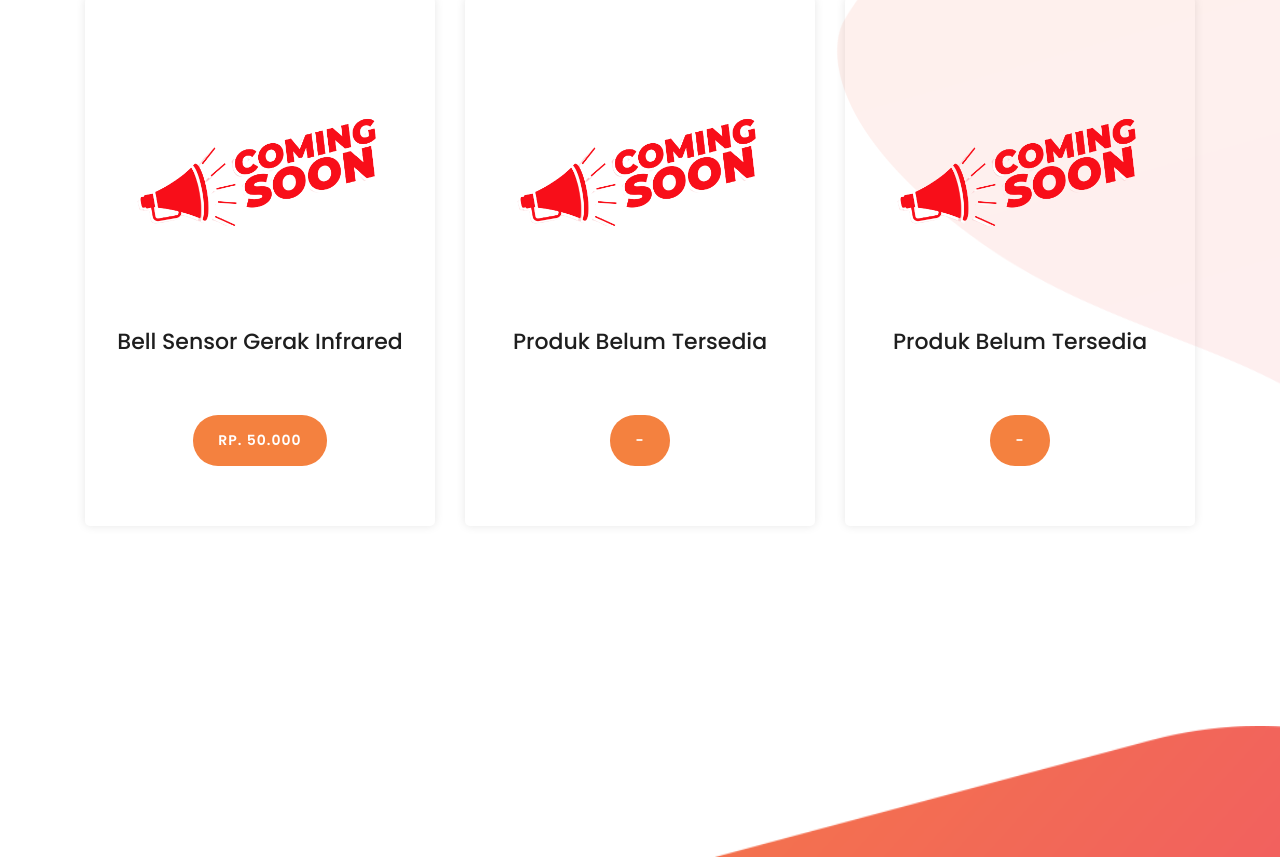
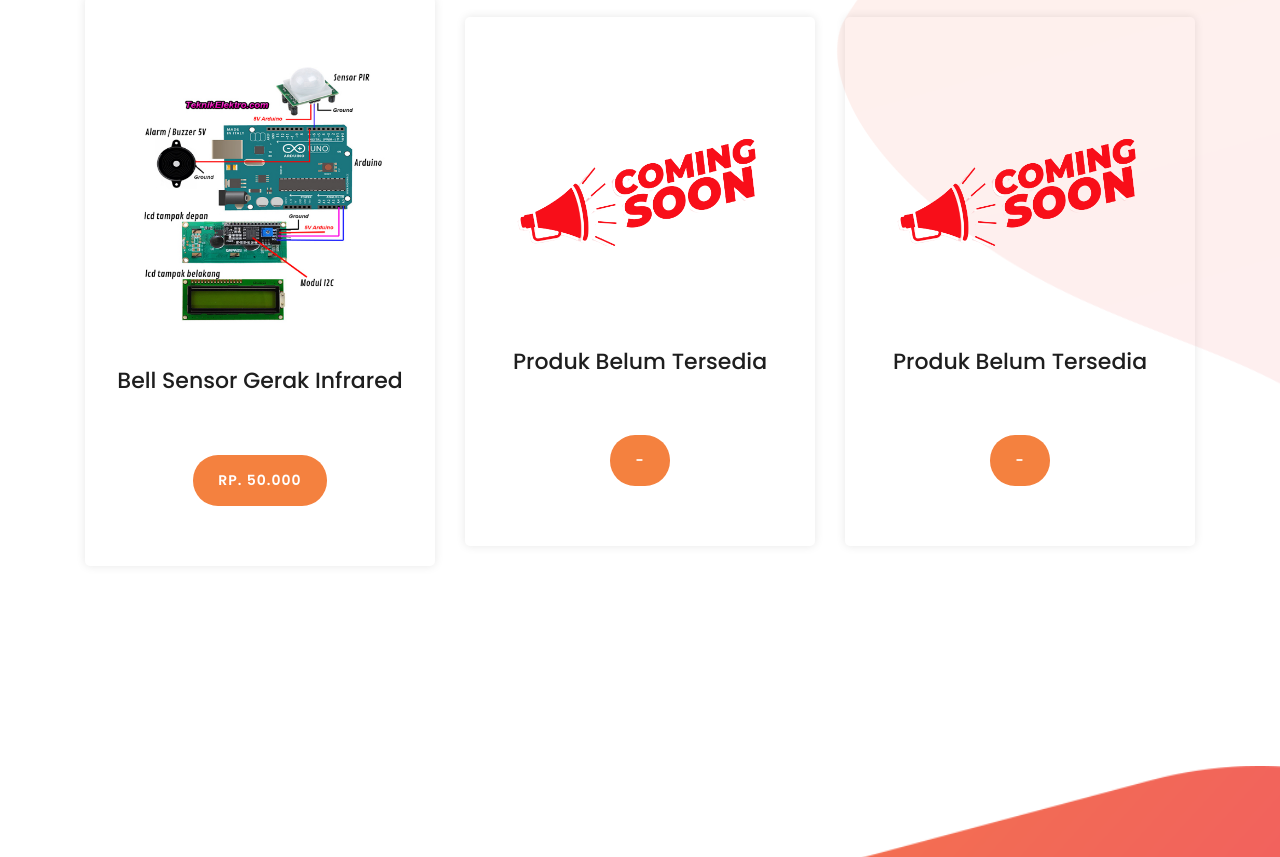
Before and after one commit to samxxyz/IOTKIT, a plain HTML site: page index.html in a window 1280 px wide. Shown: the part 2885-3742 px from the top of the page. Drawn offline with Linux system fonts and the light colour scheme.

Commit message:
Update index.html

```diff
--- a/index.html
+++ b/index.html
@@ -247,7 +247,7 @@ https://templatemo.com/tm-540-lava-landing-page
                     <div class="features-item">
                         <div class="features-icon">
 
-                            <img src="assets/images/pricing-icon-1.png" alt="">
+                            <img src="assets/images/-.png" alt="">
                             <h4>Bell Sensor Gerak Infrared</h4>
 
                             <a href="https://api.whatsapp.com/send/?phone=6283822458352&text&type=phone_number&app_absent=0" class="main-button">
```
